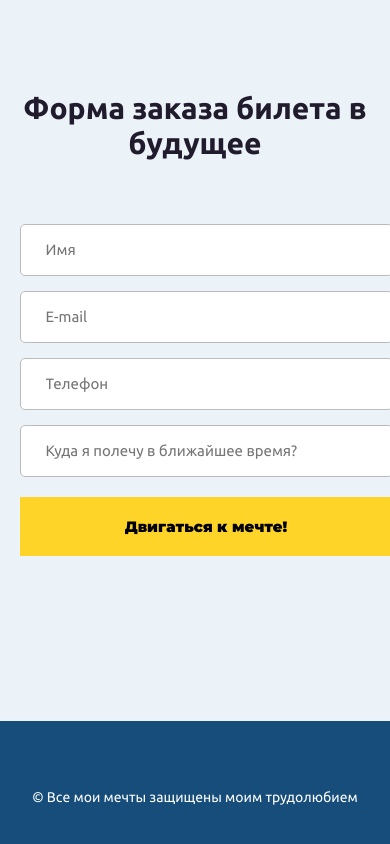
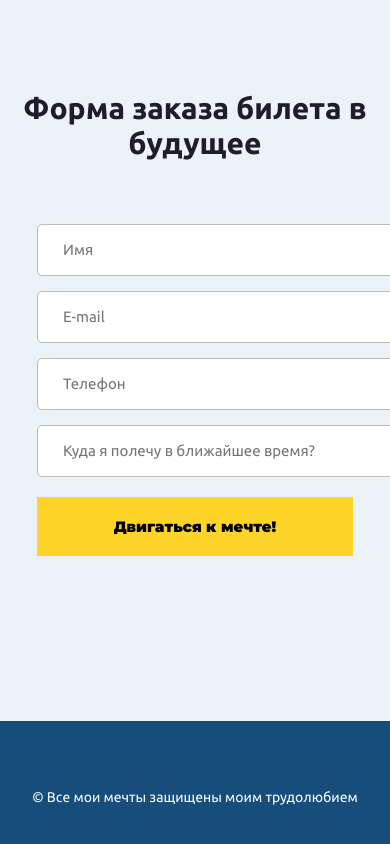
Before and after one commit to Wertics/Homework-HTML, a plain HTML site: page Third hw html/index.html in a window 390 px wide. Shown: the part 1814-2658 px from the top of the page. Drawn offline with Linux system fonts and the light colour scheme.

Commit message:
Update main.css

```diff
--- a/Third hw html/css/main.css
+++ b/Third hw html/css/main.css
@@ -301,4 +301,7 @@ p {
         background-position: top center;
         width: 100%;
     }
+    .form {
+        width: 90%;
+    }
 }
```
